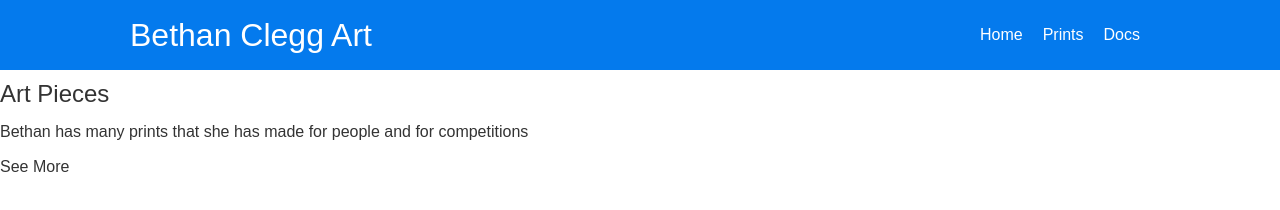
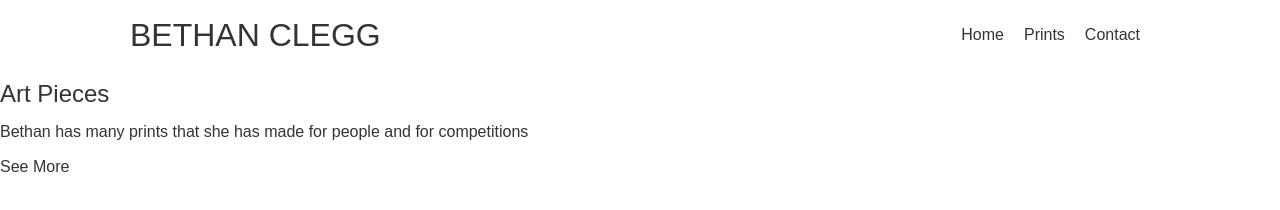
Before and after one commit to nawy2j/Bethan-Art-Site, a plain HTML site: page index.html in a window 1280 px wide. Drawn offline with Linux system fonts and the light colour scheme.

Commit message:
Changed colour of navbar

```diff
--- a/css/style.css
+++ b/css/style.css
@@ -43,25 +43,26 @@ img {
 }
 
 .navbar {
-    background-color: #047aed;
-    color: #fff;
+    background-color: #fff;
+    color: #333;
     height: 70px;
-}
+    }
 
 .navbar ul {
     display: flex;
 }
 
 .navbar a {
-    color: #fff;
+    color: #333;
     padding: 10px;
     margin: 0 px;
 
 }
 
 .navbar a:hover {
-    border-bottom: 2px #fff solid;
-    border-right: 2px #fff solid;
+    border-bottom: 2px green solid;
+    color: green;
+    border-radius: 15%;
 }
 
 .navbar .flex {
--- a/index.html
+++ b/index.html
@@ -12,12 +12,12 @@
      <!-- Navbar -->
      <div class="navbar">
         <div class="container flex">
-            <h1 class="logo">Bethan Clegg Art</h1>
+            <h1 class="logo">BETHAN CLEGG</h1>
             <nav>
                 <ul>
                     <li><a href="index.html">Home</a></li>
                     <li><a href="prints.html">Prints</a></li>
-                    <li><a href="docs.html">Docs</a></li>
+                    <li><a href="contact.html">Contact</a></li>
                 </ul>
             </nav>
         </div>
```
